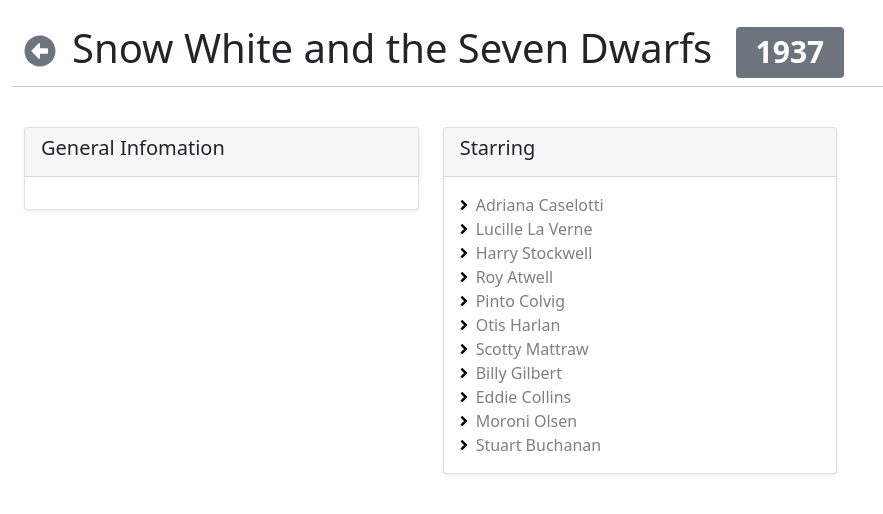
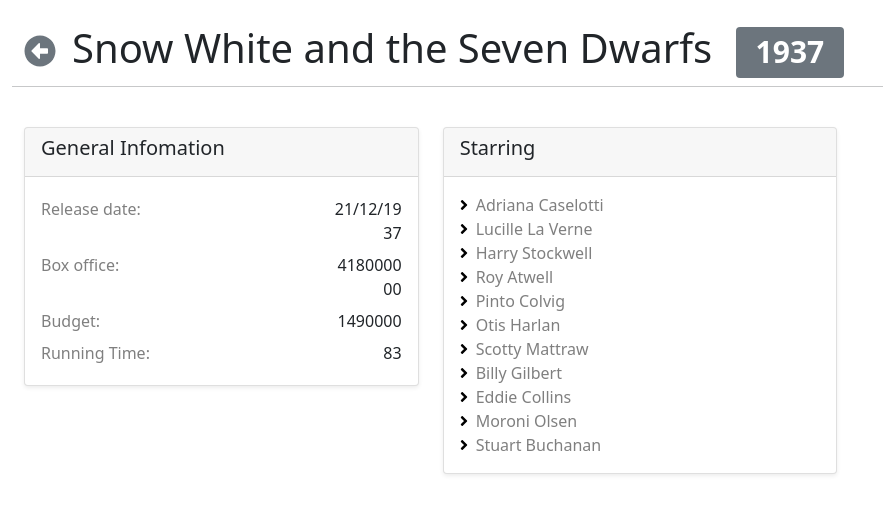
Before and after one commit to mattmusc/disney-movies, a React (Create React App) app: page /m/1 in a window 1280 px wide. Shown: the top 514 px of the page, without its empty margins (0-883 px from the left). Built offline with nearby package versions, Linux system fonts and the light colour scheme; data requests are answered from the project's data file.

Commit message:
Adds box office, budget and running time to movie detail page.

```diff
--- a/src/features/movie-detail/index.tsx
+++ b/src/features/movie-detail/index.tsx
@@ -2,11 +2,41 @@
 import {FontAwesomeIcon} from '@fortawesome/react-fontawesome'
 import {format, parse} from 'date-fns';
 import {useGetMovieQuery} from 'features/movie-detail/api';
+import {Movie} from 'features/types';
 import React from 'react';
 import {Link, useParams} from 'react-router-dom';
 
+
 const getYear = (x: string | null): string | null =>
   x && format(parse(x, 'yyyy-mm-dd', new Date()), 'yyyy');
+
+const formatDate = (x: string | null): string | null =>
+  x && format(parse(x, 'yyyy-mm-dd', new Date()), 'dd/mm/yyyy');
+
+
+type MovieKey = keyof Movie;
+type MovieDetailType = {
+  key: MovieKey,
+  label: string,
+};
+
+const details: MovieDetailType[] = [
+  {key: 'releaseDate', label: 'Release date'},
+  {key: 'boxOffice', label: 'Box office'},
+  {key: 'budget', label: 'Budget'},
+  {key: 'runningTime', label: 'Running Time'},
+];
+
+const formatDetail = (
+  d: Date | string | string[] | number | null | undefined,
+  k: MovieKey
+): string | null => {
+  if (k === 'releaseDate') {
+    return formatDate(d as string);
+  }
+  return d == null ? '-' : `${d}`;
+};
+
 
 export const MovieDetail = () => {
   const {id} = useParams<{ id: string | undefined }>();
@@ -42,6 +72,18 @@
             </div>
             <div className="card-body">
               {!data && 'Loading...'}
+              {data && details.map(d => (
+                <div key={d.key}>
+                  <div className="row pt-1 pb-1">
+                    <div className="col-9 text-black-50">
+                      {d.label}:
+                    </div>
+                    <div className="col-3" style={{textAlign: 'right'}}>
+                      {formatDetail(data[d.key], d.key)}
+                    </div>
+                  </div>
+                </div>
+              ))}
             </div>
           </div>
         </div>
```
